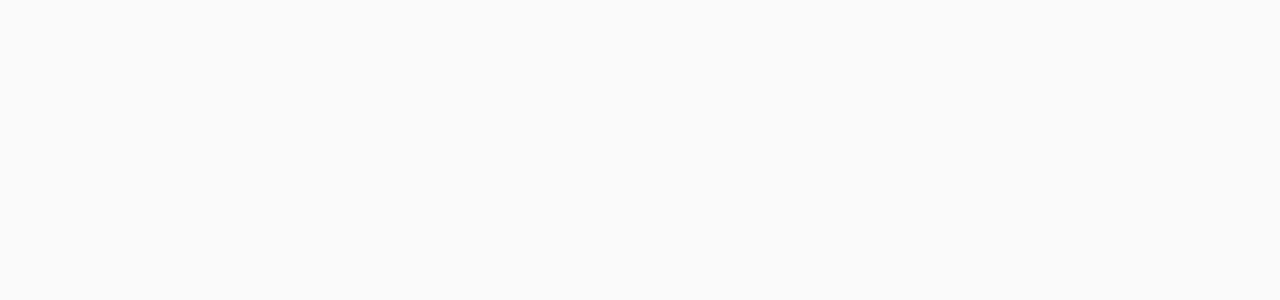
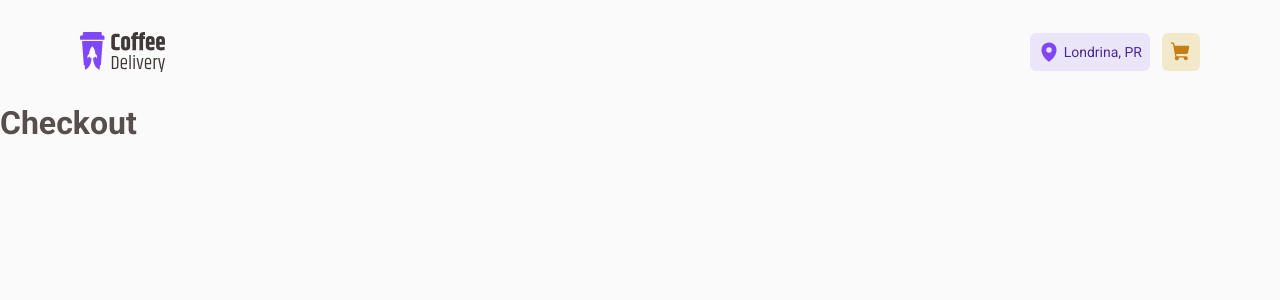
Before and after one commit to phaelslima/coffee-delivery, a React (Vite) app: page /checkout in a window 1280 px wide. Before the commit this address had no page. Shown: the top 300 px of the page. Built offline with nearby package versions, Linux system fonts and the light colour scheme.

Commit message:
feat: add checkout page

```diff
--- a/src/Router.tsx
+++ b/src/Router.tsx
@@ -3,12 +3,14 @@
 import { DefaultLayout } from './layouts/DefaultLayout'
 
 import { Home } from './pages/Home'
+import { Checkout } from './pages/Checkout'
 
 export function Router() {
   return (
     <Routes>
       <Route path="/" element={<DefaultLayout />}>
         <Route path="/" element={<Home />} />
+        <Route path="/checkout" element={<Checkout />} />
       </Route>
     </Routes>
   )
--- /dev/null
+++ b/src/pages/Checkout/index.tsx
@@ -0,0 +1,7 @@
+export function Checkout() {
+  return (
+    <main>
+      <h1>Checkout</h1>
+    </main>
+  )
+}
```
